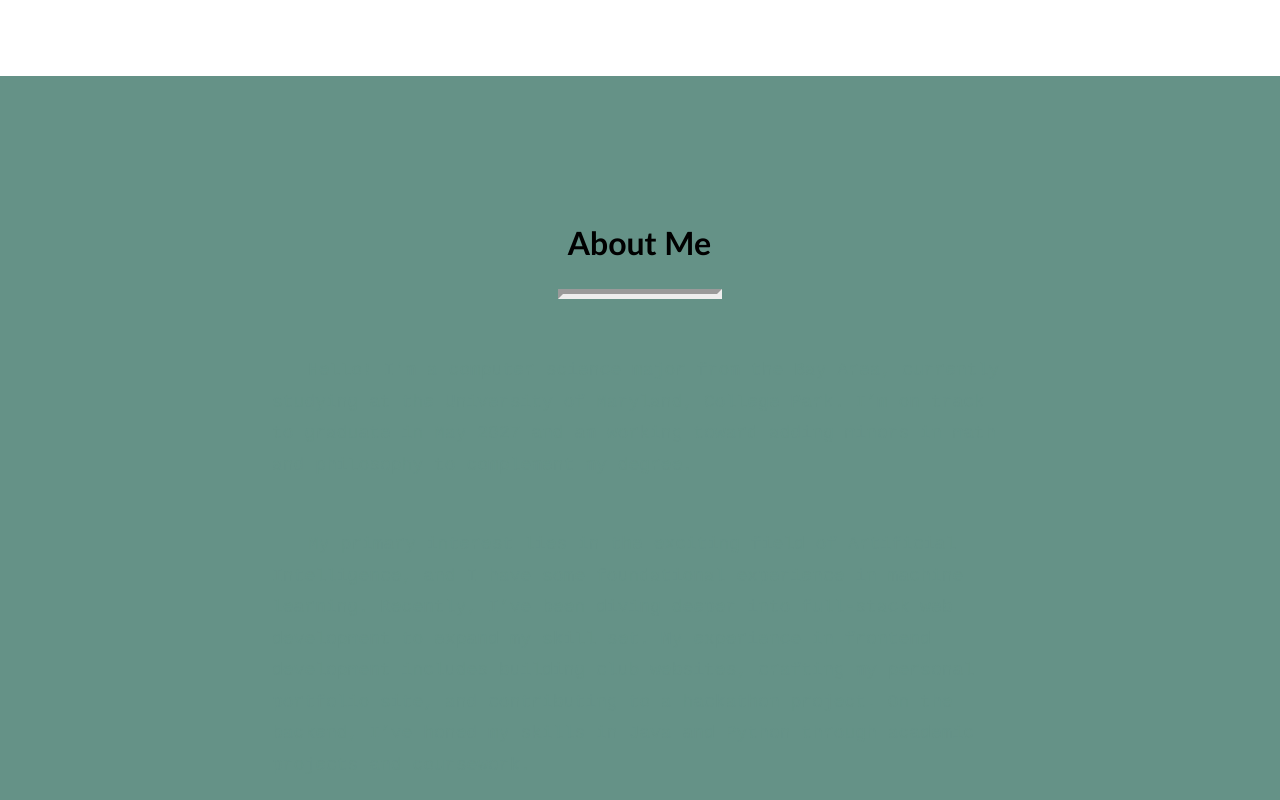
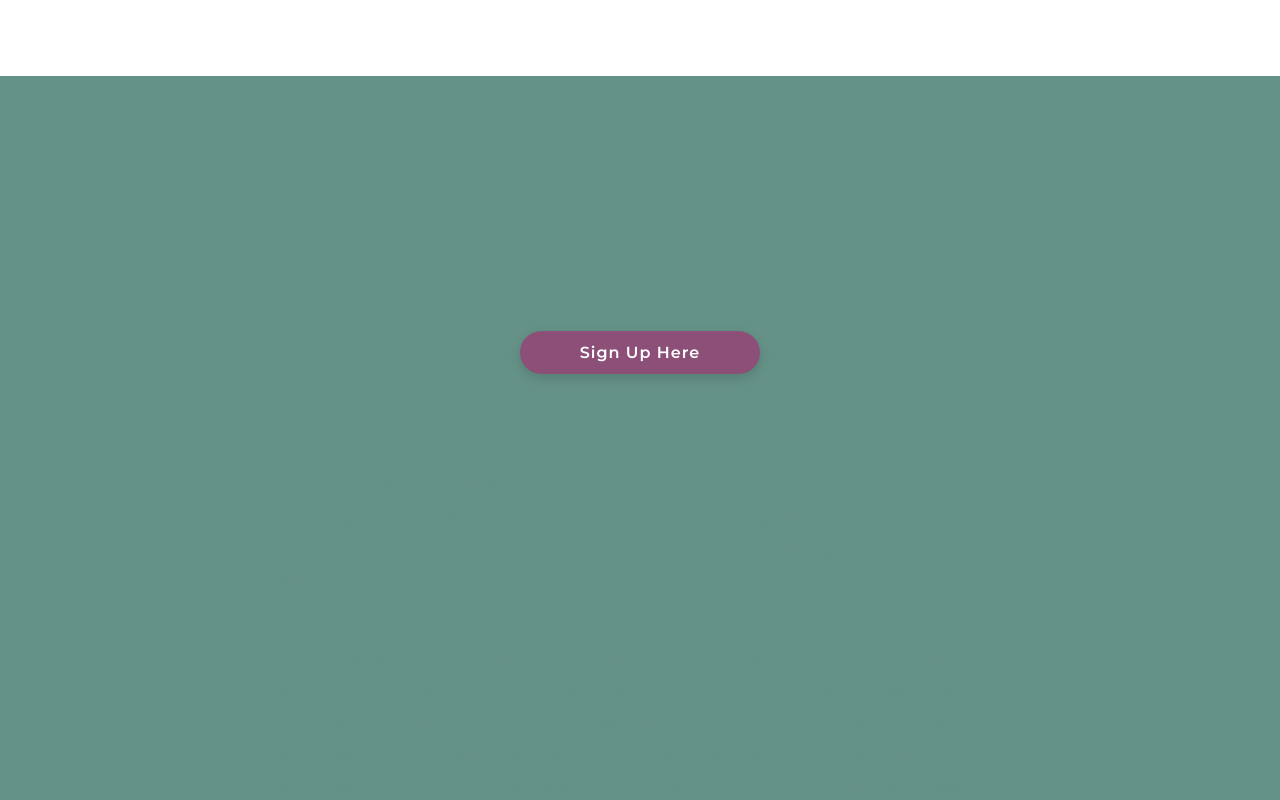
Before and after one commit to NetThi123/BitCamp2025, a React (Vite) app in the folder my-app/: page /homepage in a window 1280 px wide. Shown: the part 4360-5160 px from the top of the page. Built offline with nearby package versions, Linux system fonts and the light colour scheme.

Commit message:
button to login

```diff
--- a/my-app/src/App.css
+++ b/my-app/src/App.css
@@ -423,7 +423,7 @@ footer {
   display: flex;
   justify-content: center;
   align-items: center;
-  background-color: #6a1e55;
+  background-color: #659287;
   padding: 2.5rem 0;
 }
 
--- a/my-app/src/pages/HomePage.jsx
+++ b/my-app/src/pages/HomePage.jsx
@@ -91,10 +91,14 @@ function HomePage() {
                     </div>
                 </div>
             </header> */}
-            <main>
-                <div id="about" data-aos="fade-up">
-                    <h2>&nbsp; About Me &nbsp;</h2>
-                    <hr style={{ width: "21%", textAlign: "center", borderWidth: "5px", color: "#8c5078" }} />
+           <main>
+                <div id="about" data-aos="fade-down">
+                    <h2>&nbsp; &nbsp;</h2>
+                    <Link to="/login">
+                    <button className="SignUp">
+                        Sign Up Here
+                    </button>
+                    </Link>
                     <p>&emsp;&emsp;Hello! I’m a computer science major from the Bay Area, currently studying at the University of Maryland, College Park. I’m on track to graduate in May 2027 and am working toward adding minors in math and philosophy to complement my degree.</p>
                     <p>&emsp;&emsp;My primary interest lies in the exciting field of Artificial Intelligence, and I have some foundational experience in machine learning. Recently, I’ve been diving deeper into full-stack web development to expand my skill set. My experience in frontend development includes building club websites, crafting my personal portfolio site, and contributing to a hackathon project. On the backend, I’ve honed my skills in Java and Python through academic projects and coursework.</p>
                     <p>&emsp;&emsp;I’m passionate about solving problems, learning new technologies, and exploring how AI and web development intersect to create innovative solutions.</p>
--- a/my-app/src/styles/HomePage.css
+++ b/my-app/src/styles/HomePage.css
@@ -98,3 +98,24 @@
   body.scroll-locked {
     overflow: hidden;
   }
+
+  .SignUp {
+    background-color: #8c5078;
+    color: white;
+    font-size: 1rem;
+    padding: 0.75rem 1.5rem;
+    border: none;
+    border-radius: 2rem;
+    cursor: pointer;
+    transition: all 0.3s ease;
+    box-shadow: 0 4px 12px rgba(0, 0, 0, 0.15);
+    font-family: 'Montserrat', sans-serif;
+    letter-spacing: 1px;
+    display: inline-block;
+  }
+
+  .SignUp:hover {
+    background-color: #a86190;
+    transform: scale(1.05);
+    box-shadow: 0 6px 20px rgba(0, 0, 0, 0.25);
+  }
```
